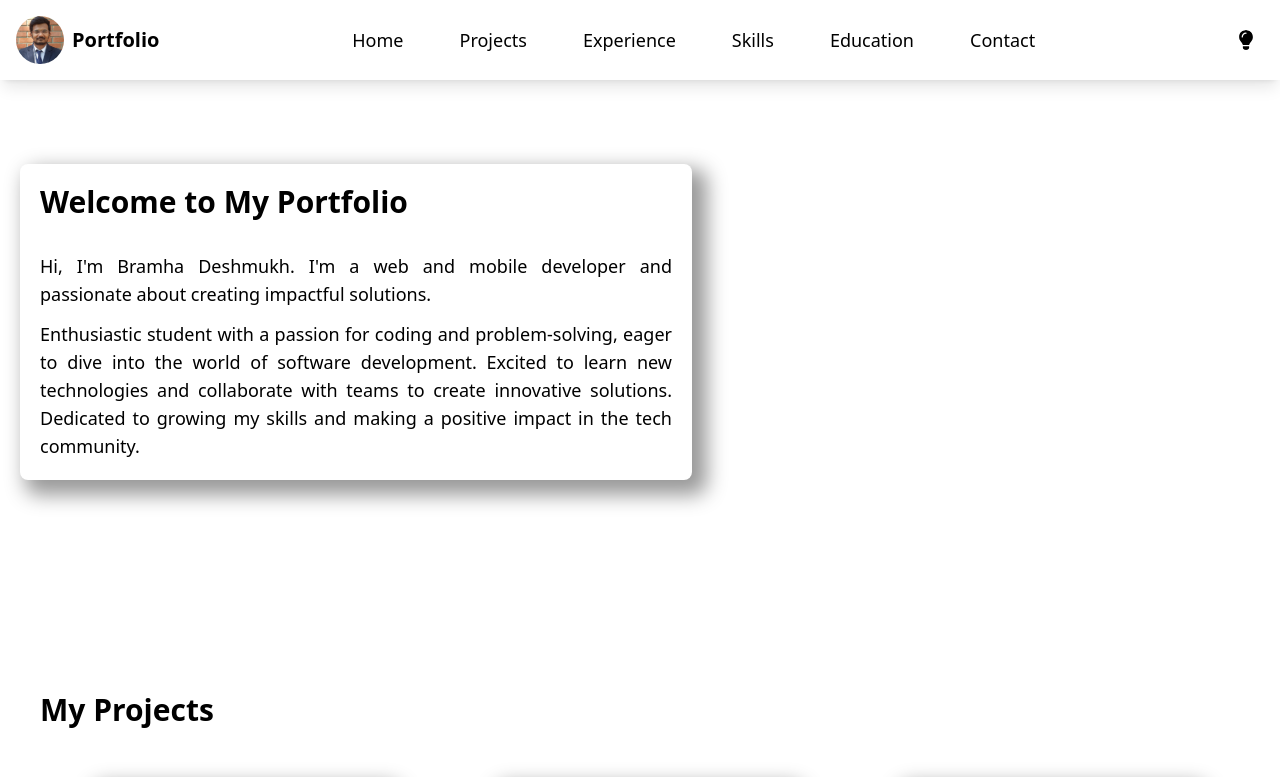
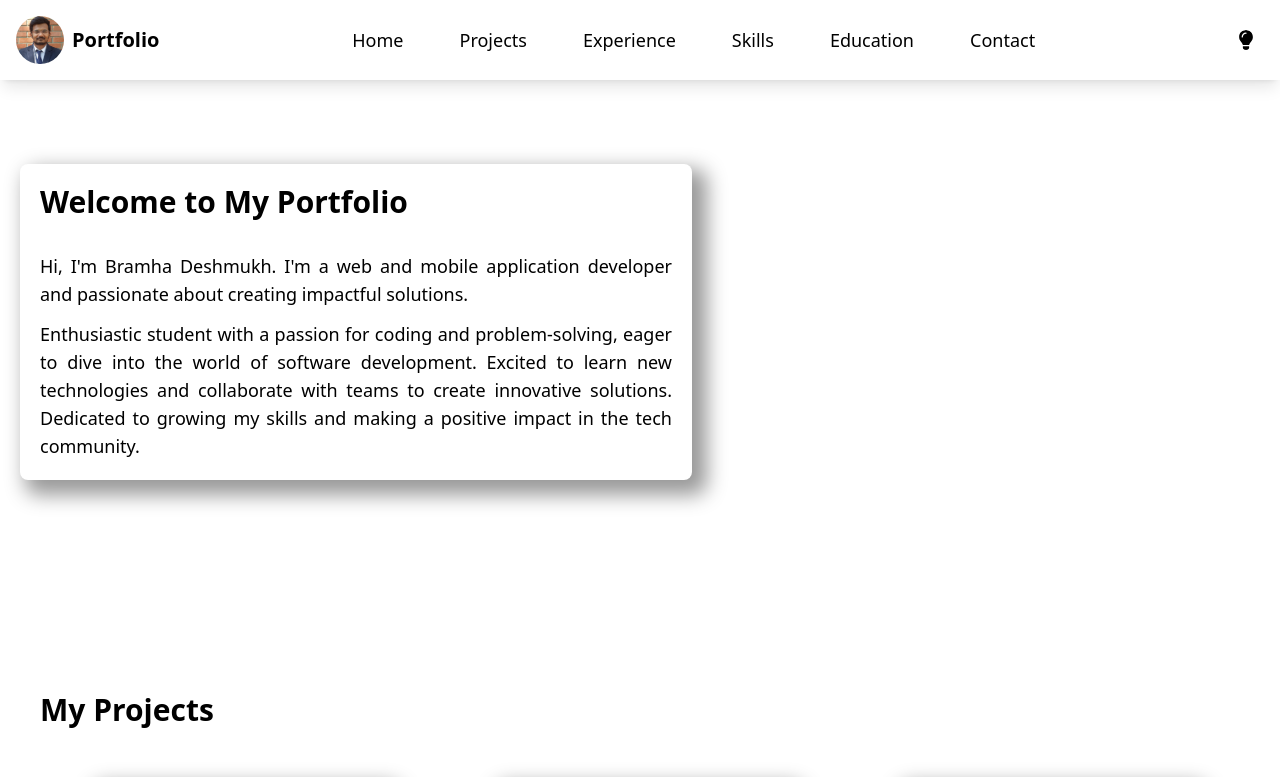
Before and after one commit to bramha-deshmukh17/portfolio, a React (Vite) app: page / in a window 1280 px wide. Shown: the top 777 px of the page. Built offline with nearby package versions, Linux system fonts and the light colour scheme.

Commit message:
Minor bugs

```diff
--- a/src/components/Home.jsx
+++ b/src/components/Home.jsx
@@ -10,7 +10,7 @@ const Home = () => {
                     Welcome to My Portfolio
                 </h2>
                 <p className="text-base md:text-lg mb-3 leading-relaxed">
-                    Hi, I'm Bramha Deshmukh. I'm a web and mobile developer and passionate
+                    Hi, I'm Bramha Deshmukh. I'm a web and mobile application developer and passionate
                     about creating impactful solutions.
                 </p>
                 <p className="text-base md:text-lg leading-relaxed">
```
